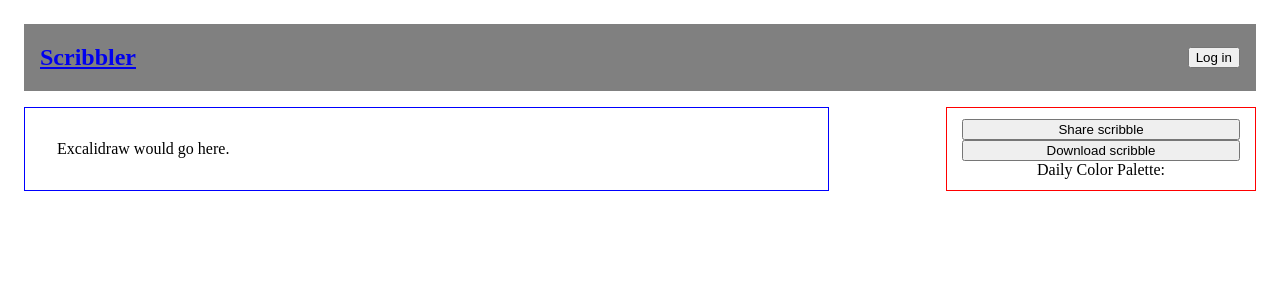
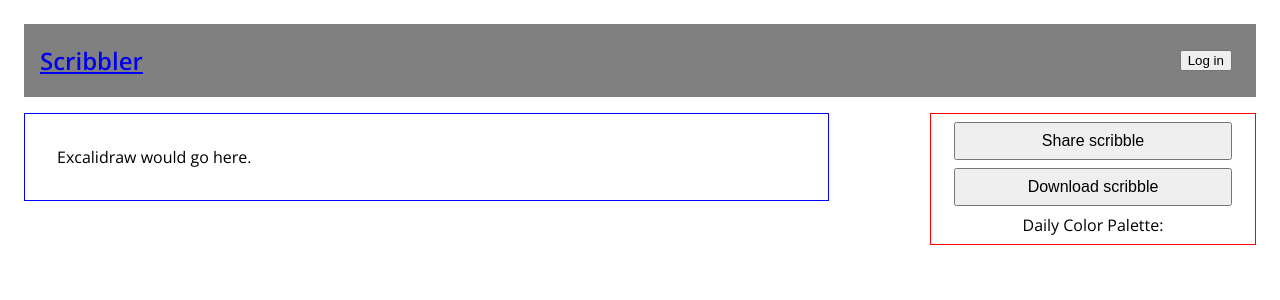
Before and after one commit to carbonsoda/scribbler, a React (Create React App) app in the folder app/: page / in a window 1280 px wide. Shown: the top 300 px of the page. Built offline with nearby package versions, Linux system fonts and the light colour scheme; no server answers.

Commit message:
Add img styling and paddings

```diff
--- a/app/src/App.css
+++ b/app/src/App.css
@@ -1,8 +1,10 @@
+@import url('https://fonts.googleapis.com/css2?family=Open+Sans:wght@300;400;600&display=swap');
 .App {
   display: flex;
   flex-direction: column;
   padding: 1rem;
   row-gap: 1rem;
+  font-family: 'Open Sans', sans-serif;
 }
 
 nav {
@@ -14,6 +16,21 @@
   padding: 0 1rem 0 1rem;
 }
 
+.login-items {
+  height: auto;
+  display: flex;
+  flex-direction: row;
+  justify-content: space-between;
+  align-items: center;
+  gap: 1rem;
+  padding: 0.5rem;
+}
+
+.user-icon {
+  border-radius: 50%;
+  height: 5rem;
+}
+
 .sidebar {
   border: 1px solid red;
   display: flex;
@@ -21,10 +38,14 @@
   align-items: center;
   justify-content: center;
   width: 25%;
+  row-gap: 0.5rem;
+  padding: 0.5rem;
 }
 
 .sidebar>button {
-  width: 90%
+  width: 90%;
+  font-size: 1rem;
+  line-height: 2rem;
 }
 
 .main-page {
```
